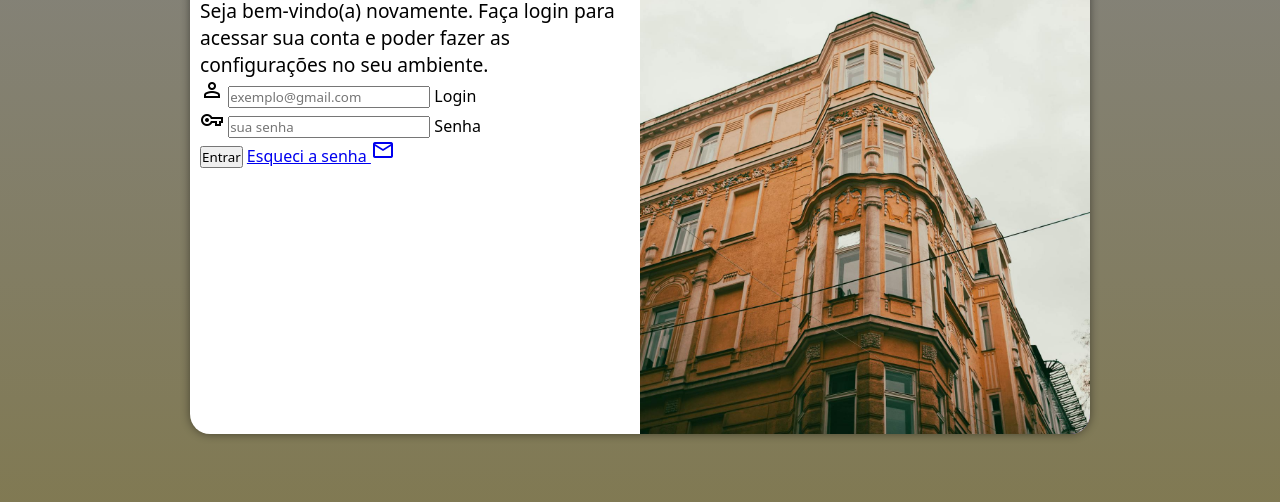
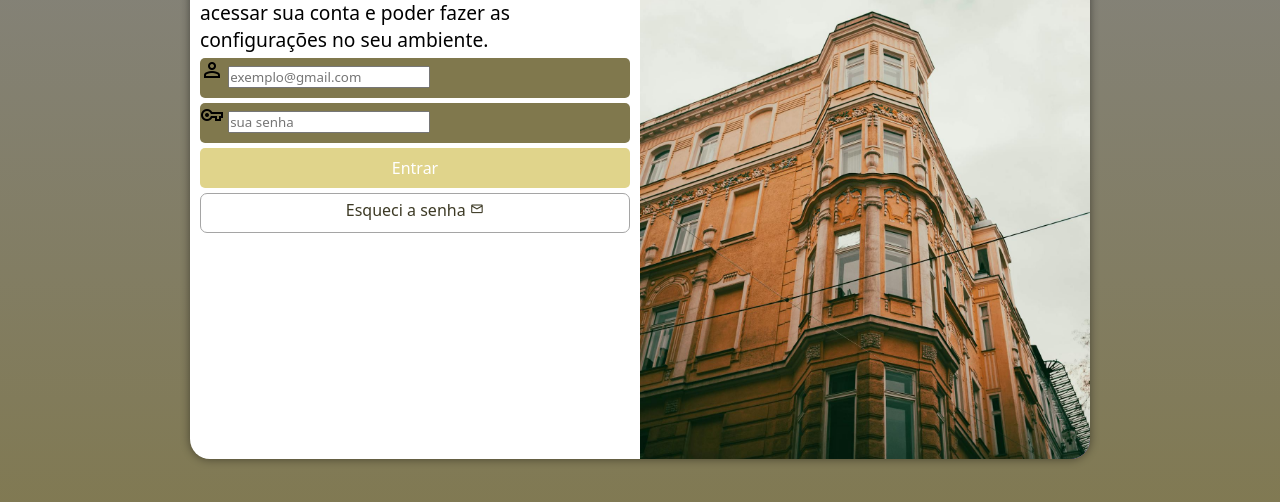
Before and after one commit to brenofreitast/projeto-login, a plain HTML site: page index.html in a window 1280 px wide. Shown: the part 216-718 px from the top of the page. Drawn offline with nearby package versions, Linux system fonts and the light colour scheme.

Commit message:
ATUALIZEI PROJETO LOGIN

```diff
--- a/estilos/style.css
+++ b/estilos/style.css
@@ -34,7 +34,7 @@ section#login{
 
     background-color: white;
     width: 260px;
-    height: 500px;
+    height: 550px;
     border-radius: 20px;
     overflow: hidden;
     box-shadow: 0px 0px 10px rgba(0, 0, 0, 0.466);
@@ -63,3 +63,50 @@ div#formulario h1{
 div#formulario p{
     font-size: 0.8em;
 }
+
+form div.campo{
+    background-color: #80784d;
+    display: block;
+    height: 40px;
+    border-radius: 5px;
+    margin: 5px 0px;
+}
+
+form input[type=submit]{
+    display: block;
+    font-size: 1em;
+    width: 100%;
+    height: 40px;
+    background-color: #e0d48b;
+    color: white;
+    border: none;
+    border-radius: 5px;
+}
+
+form input[type=submit]:hover{
+    background-color: #3d3a25;
+    cursor: pointer;
+}
+
+form a.botao{
+    display: block;
+    text-align: center;
+    font-size: 1em;
+    width: 100%;
+    height: 40px;
+    padding-top: 5px;
+    margin-top: 5px;
+    background-color: white;
+    color: #3d3a25;
+    border: 1px #a5a5a5 solid;
+    border-radius: 7px;
+    text-decoration: none;
+}
+
+form a.botao:hover{
+    background-color: #e0d48b;
+}
+
+form a.botao span{
+    font-size: 0.9em;
+}
--- a/index.html
+++ b/index.html
@@ -22,15 +22,18 @@
                     <div class="campo">
                         <span class="material-symbols-outlined">person</span>
                         <input type="email" name="login" id="ilogin" required placeholder="exemplo@gmail.com" autocomplete="email" maxlength="30">
-                        <label for="ilogin">Login</label>
+                        <label for="ilogin"></label>
                     </div>
                     <div class="campo">
                         <span class="material-symbols-outlined">vpn_key</span>
                         <input type="password" name="senha" id="isenha" required placeholder="sua senha" autocomplete="current-password" minlength="8" maxlength="20">
-                        <label for="isenha">Senha</label>
+                        <label for="isenha"></label>
                     </div>
+
                     <input type="submit" value="Entrar">
-                    <a href="#">Esqueci a senha <span class="material-symbols-outlined">mail</span>
+
+                    <a href="#" class="botao">
+                        Esqueci a senha <span class="material-symbols-outlined">mail</span>
                     </a>
 
                 </form>
```
